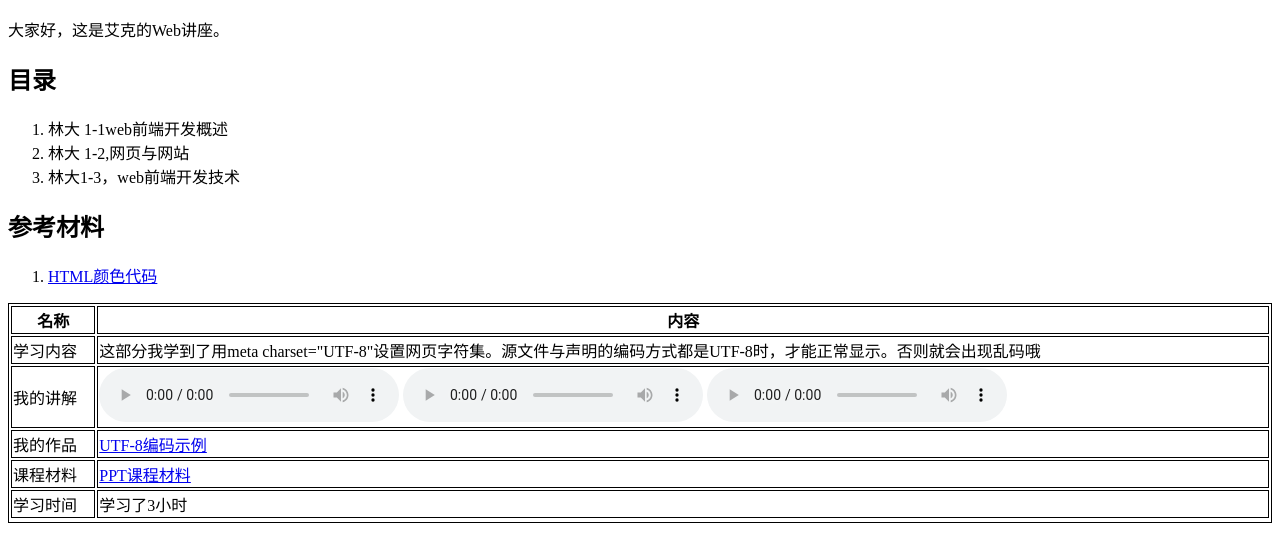
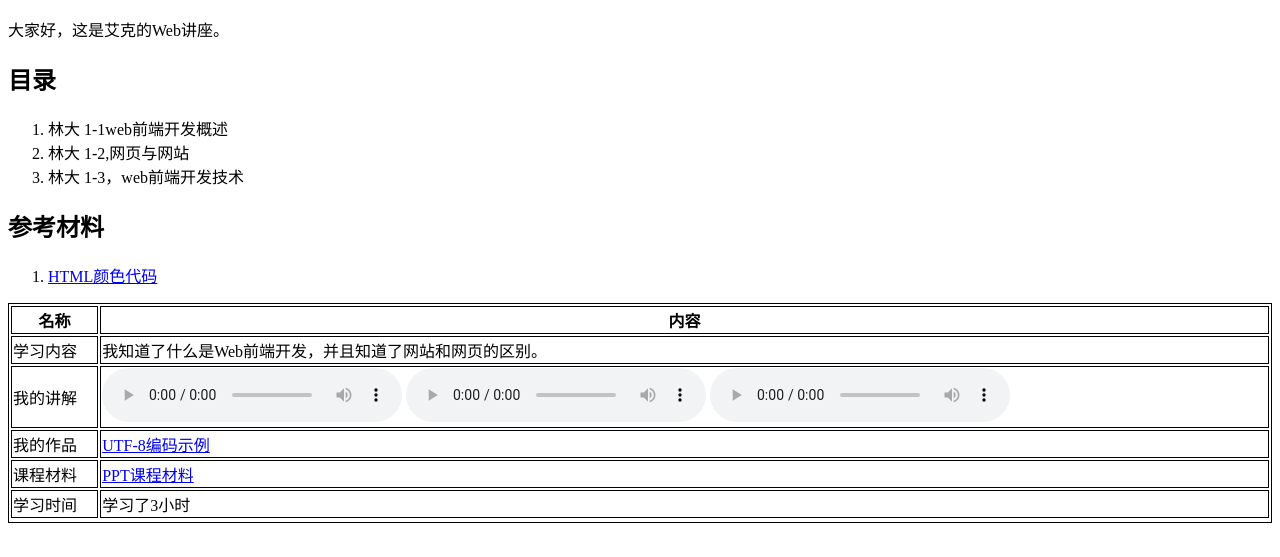
Before and after one commit to McQueen5258/aikewebjiangzuo, a plain HTML site: page index.html in a window 1280 px wide. Shown: the part 113-670 px from the top of the page. Drawn offline with Linux system fonts and the light colour scheme.

Commit message:
Update index.html

```diff
--- a/index.html
+++ b/index.html
@@ -15,7 +15,7 @@
     <ol>
       <li>林大 1-1web前端开发概述</li>
       <li>林大 1-2,网页与网站</li>
-      <li>林大1-3，web前端开发技术</li>
+      <li>林大 1-3，web前端开发技术</li>
     </ol>
     <table style="width:100%">
       <tr>
@@ -28,7 +28,7 @@
       </tr>
       <tr>
         <td>学习内容</td>
-        <td> 这部分我学到了用meta charset="UTF-8"设置网页字符集。源文件与声明的编码方式都是UTF-8时，才能正常显示。否则就会出现乱码哦</td>
+        <td> 我知道了什么是Web前端开发，并且知道了网站和网页的区别。 </td>
       </tr>
       <tr>
         <td>我的讲解</td>
```
